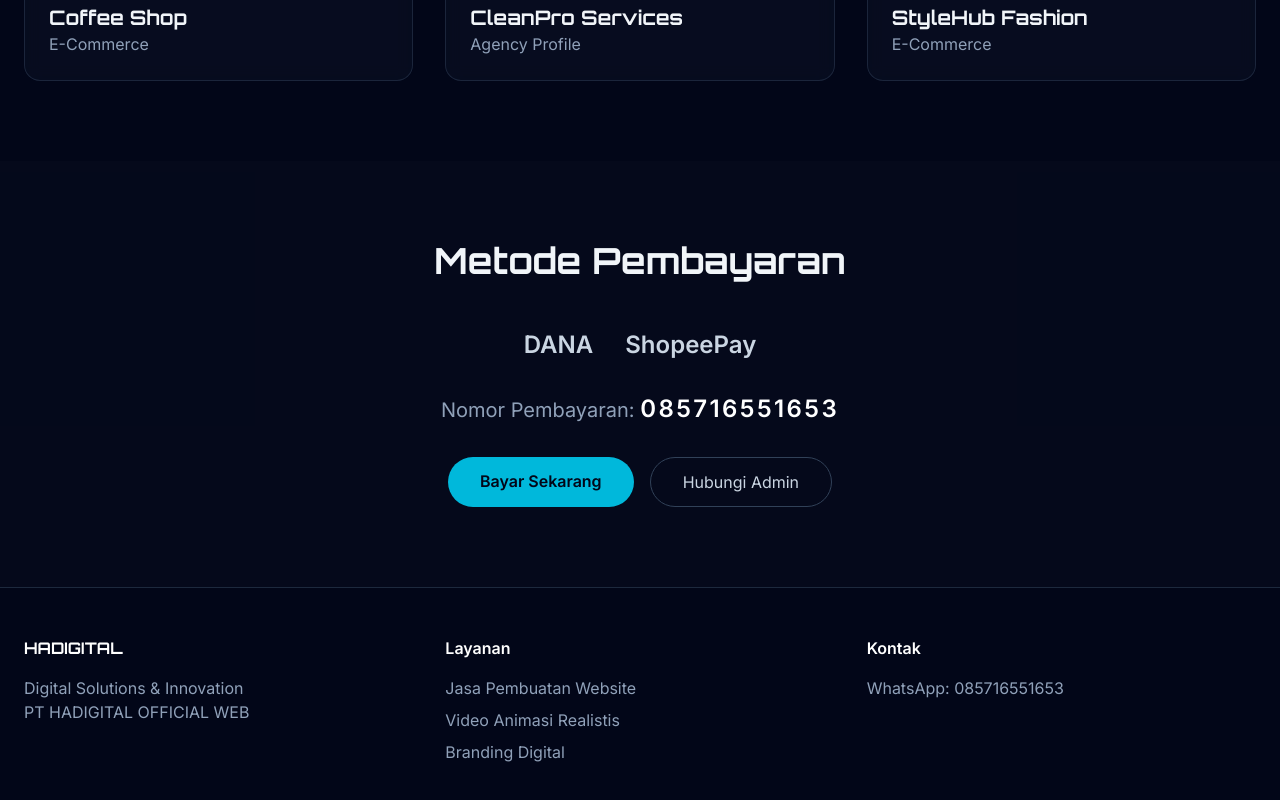
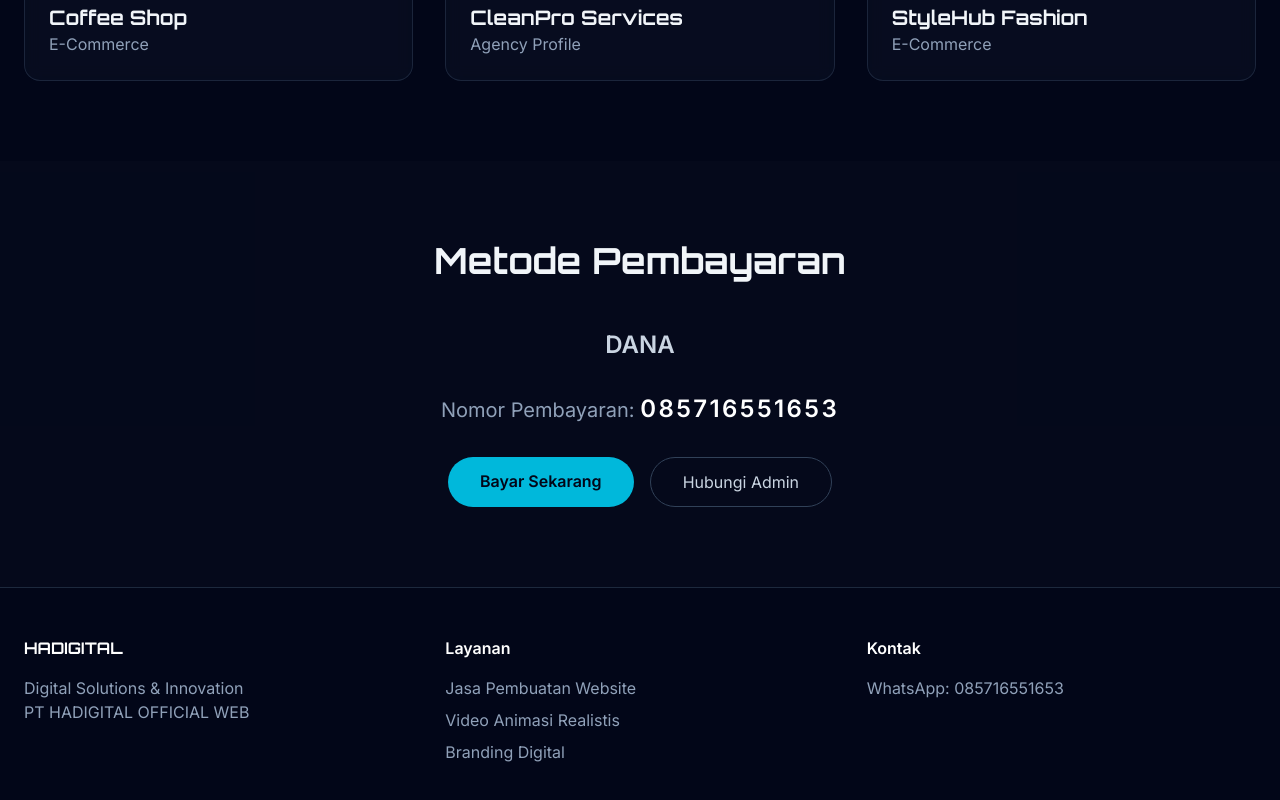
Before and after one commit to idin77/onlin-shop-kadigital, a React (Vite) app: page / in a window 1280 px wide. Shown: the part 3385-4185 px from the top of the page. Built offline with nearby package versions, Linux system fonts and the light colour scheme.

Commit message:
chore: update build configuration and payment view
Set Vite base path to root and remove ShopeePay from the payment methods display.

```diff
--- a/src/components/Payment.tsx
+++ b/src/components/Payment.tsx
@@ -6,7 +6,6 @@
 
         <div className="flex justify-center gap-8 mb-8 text-2xl font-bold text-slate-300">
           <p>DANA</p>
-          <p>ShopeePay</p>
         </div>
 
         <p className="text-xl text-slate-400 mb-8">Nomor Pembayaran: <span className="font-bold text-white tracking-widest text-2xl">085716551653</span></p>
--- a/vite.config.ts
+++ b/vite.config.ts
@@ -5,6 +5,7 @@
 
 export default defineConfig(() => {
   return {
+    base: '/',
     plugins: [react(), tailwindcss()],
     resolve: {
       alias: {
```
